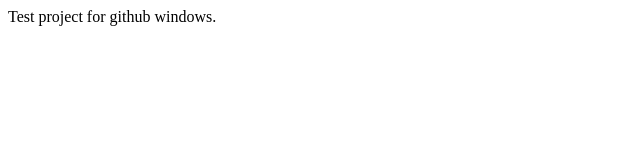
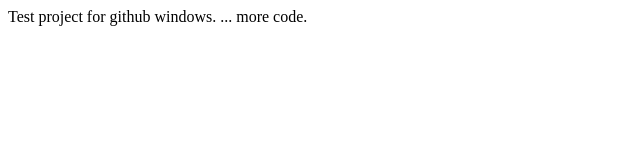
Before and after one commit to aniroop-mathur/GitProjectWindows, a plain HTML site: page WebContent/index.html in a window 1280 px wide. Shown: the full height of the page, 0-640 px from the left. Drawn offline with Linux system fonts and the light colour scheme.

Commit message:
more code
more code

```diff
--- a/WebContent/index.html
+++ b/WebContent/index.html
@@ -6,5 +6,7 @@
 </head>
 <body>
    Test project for github windows.
+
+   ... more code.
 </body>
 </html>
```
